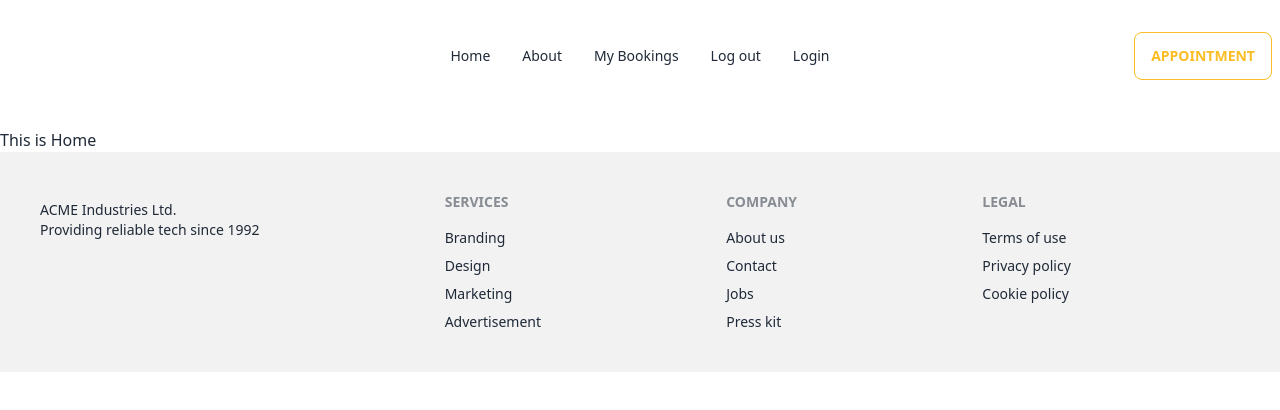
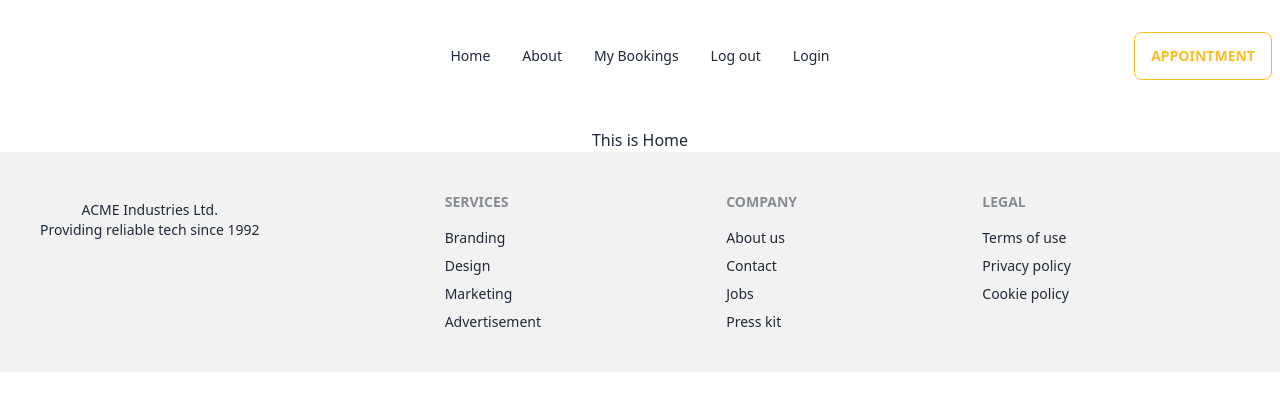
Before and after one commit to omarjafor/Car-Doctor-Client, a React (Vite) app: page / in a window 1280 px wide. Shown: the top 410 px of the page. Built offline with nearby package versions, Linux system fonts and the light colour scheme.

Commit message:
some css change

```diff
--- a/src/index.css
+++ b/src/index.css
@@ -1,3 +1,9 @@
 @tailwind base;
 @tailwind components;
 @tailwind utilities;
+
+#root {
+    max-width: 1440px;
+    margin: 0 auto;
+    text-align: center;
+}
```
